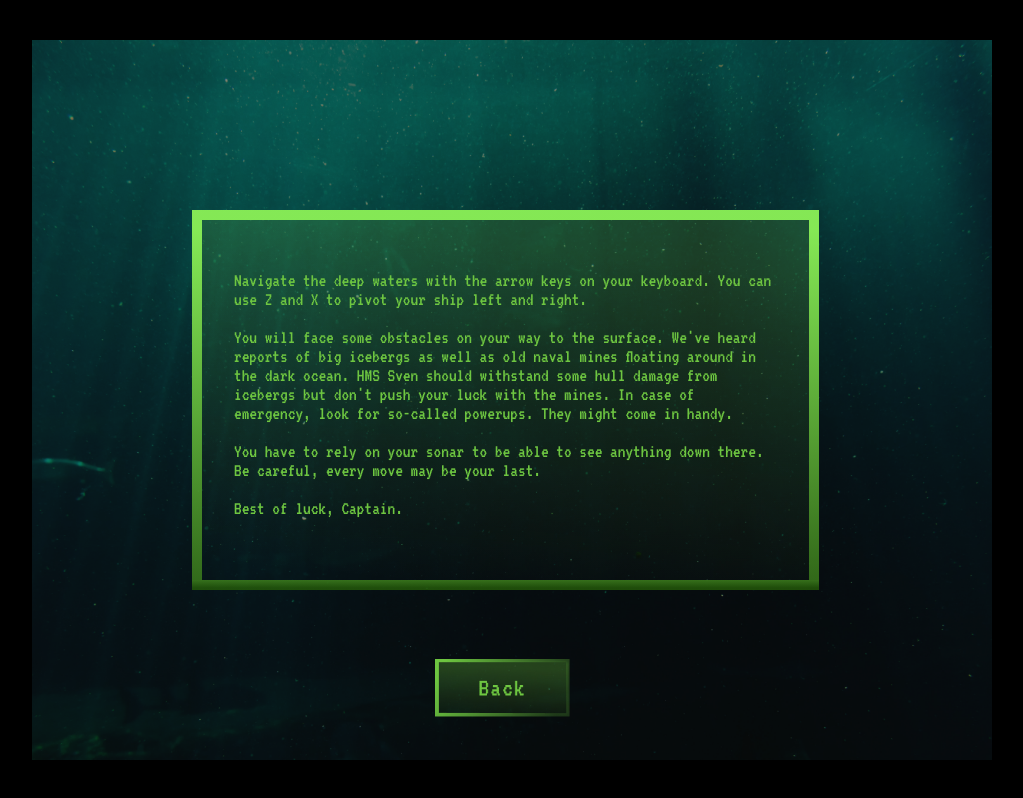
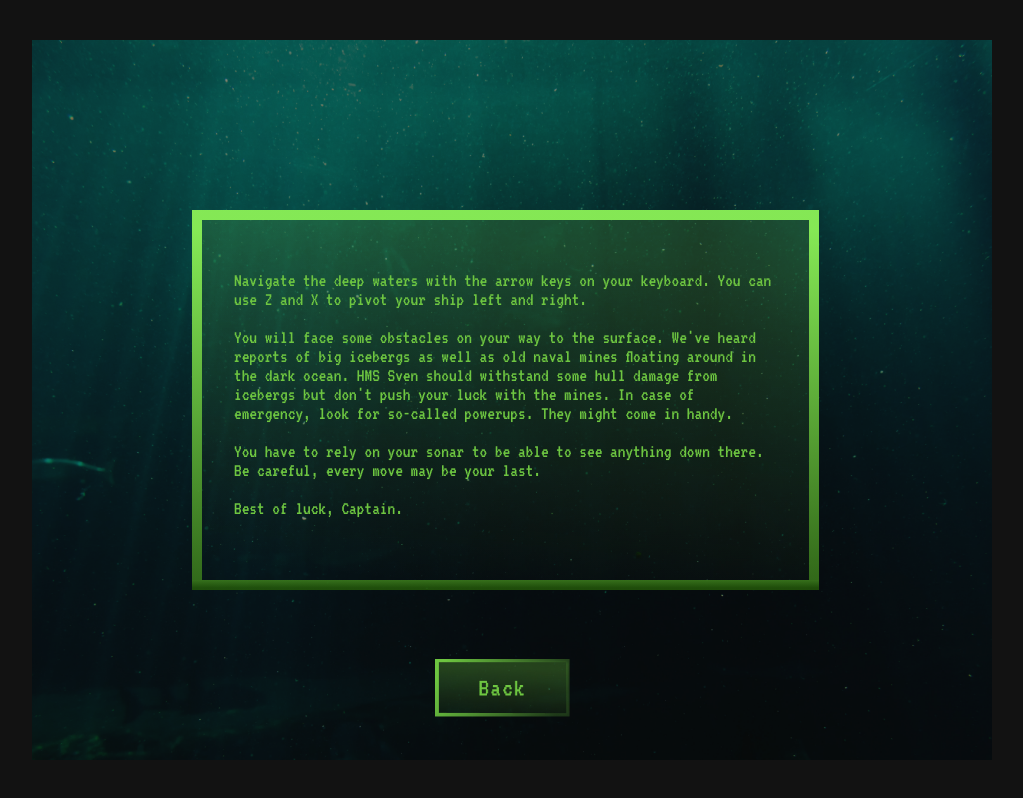
Before and after one commit to camillejustine/The-Ascent, a website: page about.html in a window 1280 px wide. Shown: the whole page, without its empty margins (128-1151 px from the left). Drawn offline with Linux system fonts and the light colour scheme.

Commit message:
updated background color on about screen

```diff
--- a/css/about.css
+++ b/css/about.css
@@ -13,6 +13,7 @@ body {
   justify-content: center;
   align-items: center;
   flex-direction: row;
+  background-color: #121212;
 }
 
 .menu-text-frame {
```
